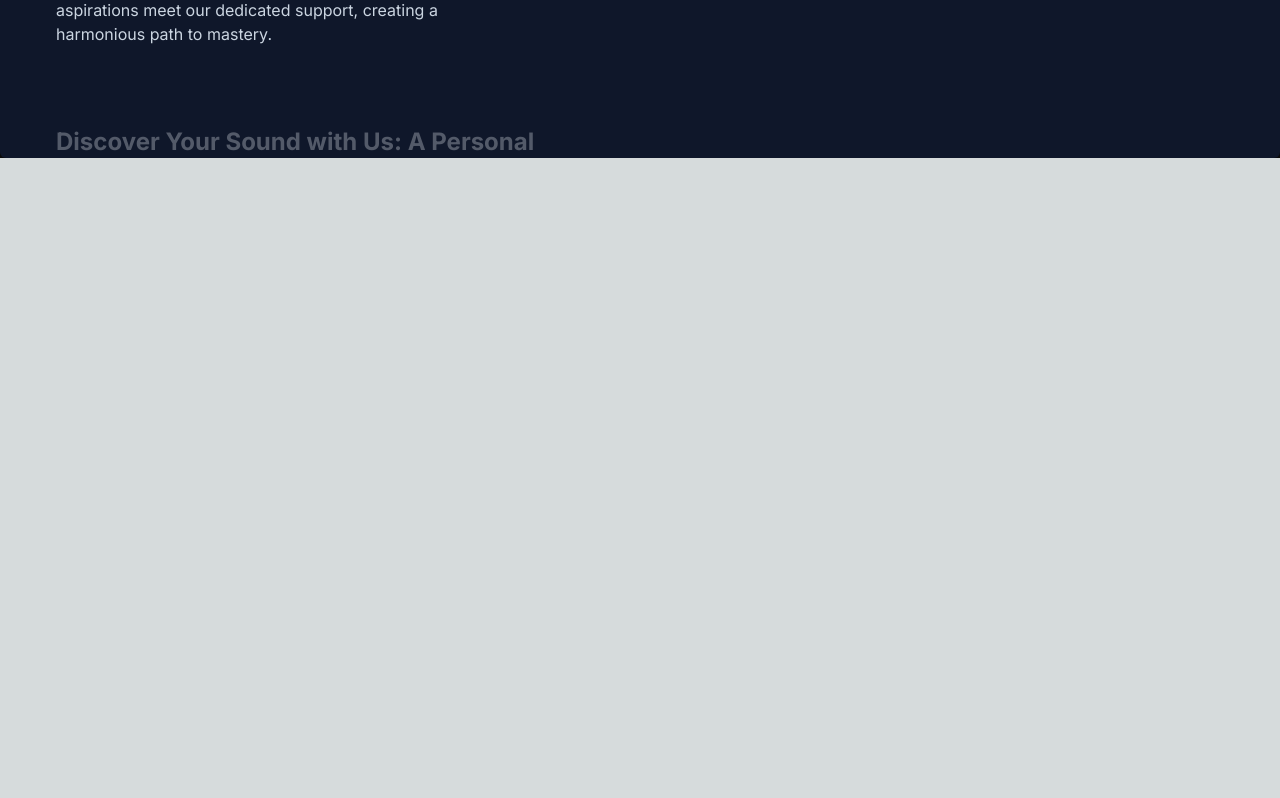
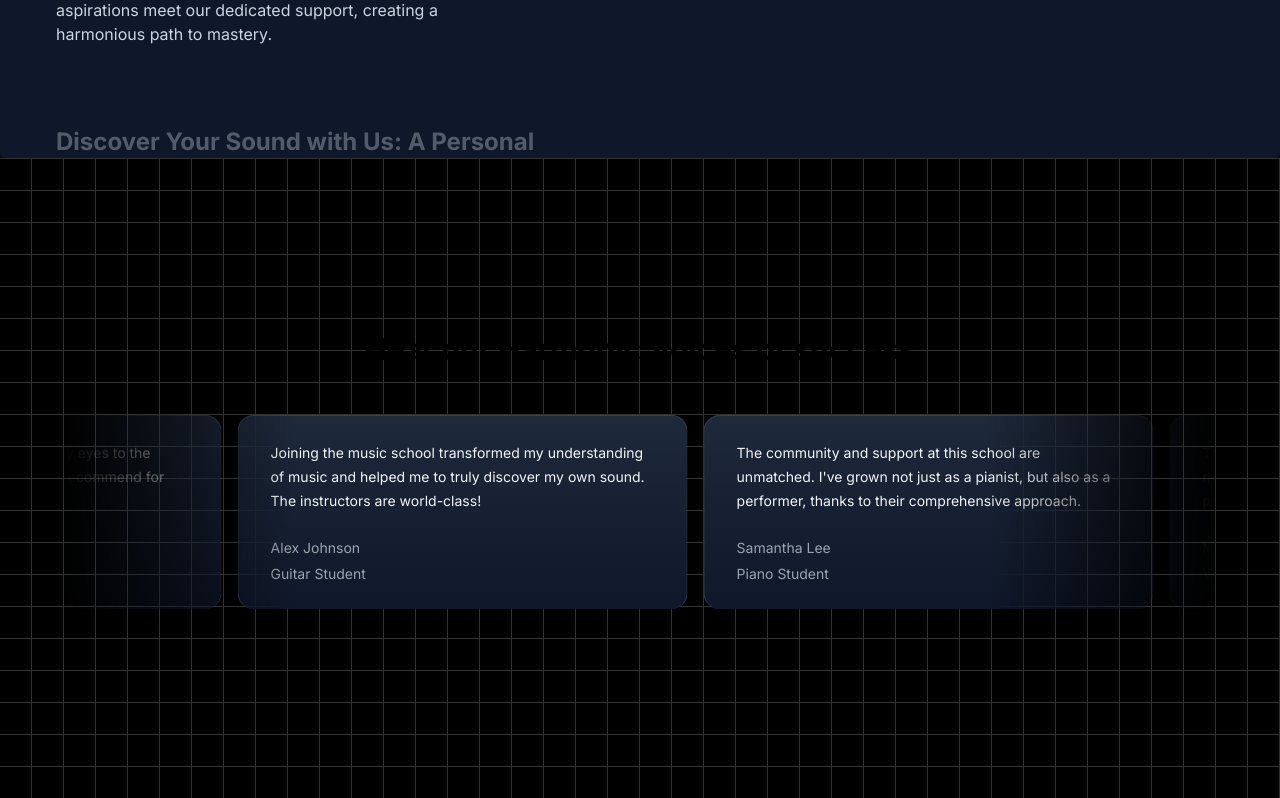
Before and after one commit to MerakiShubh/Rhythmicity, a Next.js app: page / in a window 1280 px wide. Shown: the part 1714-2512 px from the top of the page. Before the commit the page ends 1872 px from the top, so only its background shows below. Built offline with nearby package versions, Linux system fonts and the light colour scheme.

Commit message:
testmonials

```diff
--- a/src/app/page.tsx
+++ b/src/app/page.tsx
@@ -1,13 +1,14 @@
 import FeaturedCourses from "@/components/FeaturedCourses";
 import HeroSection from "@/components/HeroSection";
 import WhyChooseUs from "@/components/WhyChooseUs";
-
+import MusicSchoolTestimonials from "@/components/TestimonialCards";
 export default function Home() {
   return (
     <main className="min-h-screen bg-black/[0.96] antialiased bg-grid-white/[0.02]">
       <HeroSection />
       <FeaturedCourses />
       <WhyChooseUs />
+      <MusicSchoolTestimonials />
     </main>
   );
 }
--- /dev/null
+++ b/src/components/TestimonialCards.tsx
@@ -0,0 +1,56 @@
+"use client";
+import { InfiniteMovingCards } from "./ui/infinite-moving-cards";
+
+const musicSchoolTestimonials = [
+  {
+    quote:
+      "Joining the music school transformed my understanding of music and helped me to truly discover my own sound. The instructors are world-class!",
+    name: "Alex Johnson",
+    title: "Guitar Student",
+  },
+  {
+    quote:
+      "The community and support at this school are unmatched. I've grown not just as a pianist, but also as a performer, thanks to their comprehensive approach.",
+    name: "Samantha Lee",
+    title: "Piano Student",
+  },
+  {
+    quote:
+      "This school offered me the tools and confidence to take my singing to the next level. I'm endlessly grateful for the personalized coaching.",
+    name: "Michael Chen",
+    title: "Vocal Student",
+  },
+  {
+    quote:
+      "As a violinist, finding the right mentor can be challenging, but this school matched me with a teacher who truly understands my goals and challenges.",
+    name: "Emily Taylor",
+    title: "Violin Student",
+  },
+  {
+    quote:
+      "The production courses here opened my eyes to the intricacies of music production. Highly recommend for any aspiring producers!",
+    name: "Chris Morales",
+    title: "Music Production Student",
+  },
+];
+
+function MusicSchoolTestimonials() {
+  return (
+    <div className="h-[40rem] w-full dark:bg-black dark:bg-grid-white/[0.2] relative flex flex-col items-center justify-center overflow-hidden">
+      <h2 className="text-3xl font-bold text-center mb-8 z-10">
+        Hear our Harmony: Voices of success
+      </h2>
+      <div className="flex justify-center w-full overflow-hidden px-4 sm:px-6 lg:px-8">
+        <div className="w-full max-w-6xl">
+          <InfiniteMovingCards
+            items={musicSchoolTestimonials}
+            direction="right"
+            speed="slow"
+          />
+        </div>
+      </div>
+    </div>
+  );
+}
+
+export default MusicSchoolTestimonials;
--- /dev/null
+++ b/src/components/ui/infinite-moving-cards.tsx
@@ -0,0 +1,120 @@
+"use client";
+import { cn } from "@/utils/cn";
+import React, { useEffect, useState } from "react";
+
+export const InfiniteMovingCards = ({
+  items,
+  direction = "left",
+  speed = "fast",
+  pauseOnHover = true,
+  className,
+}: {
+  items: {
+    quote: string;
+    name: string;
+    title: string;
+  }[];
+  direction?: "left" | "right";
+  speed?: "fast" | "normal" | "slow";
+  pauseOnHover?: boolean;
+  className?: string;
+}) => {
+  const containerRef = React.useRef<HTMLDivElement>(null);
+  const scrollerRef = React.useRef<HTMLUListElement>(null);
+
+  useEffect(() => {
+    addAnimation();
+  }, []);
+  const [start, setStart] = useState(false);
+  function addAnimation() {
+    if (containerRef.current && scrollerRef.current) {
+      const scrollerContent = Array.from(scrollerRef.current.children);
+
+      scrollerContent.forEach((item) => {
+        const duplicatedItem = item.cloneNode(true);
+        if (scrollerRef.current) {
+          scrollerRef.current.appendChild(duplicatedItem);
+        }
+      });
+
+      getDirection();
+      getSpeed();
+      setStart(true);
+    }
+  }
+  const getDirection = () => {
+    if (containerRef.current) {
+      if (direction === "left") {
+        containerRef.current.style.setProperty(
+          "--animation-direction",
+          "forwards"
+        );
+      } else {
+        containerRef.current.style.setProperty(
+          "--animation-direction",
+          "reverse"
+        );
+      }
+    }
+  };
+  const getSpeed = () => {
+    if (containerRef.current) {
+      if (speed === "fast") {
+        containerRef.current.style.setProperty("--animation-duration", "20s");
+      } else if (speed === "normal") {
+        containerRef.current.style.setProperty("--animation-duration", "40s");
+      } else {
+        containerRef.current.style.setProperty("--animation-duration", "80s");
+      }
+    }
+  };
+  return (
+    <div
+      ref={containerRef}
+      className={cn(
+        "scroller relative z-20  max-w-7xl overflow-hidden  [mask-image:linear-gradient(to_right,transparent,white_20%,white_80%,transparent)]",
+        className
+      )}
+    >
+      <ul
+        ref={scrollerRef}
+        className={cn(
+          " flex min-w-full shrink-0 gap-4 py-4 w-max flex-nowrap",
+          start && "animate-scroll ",
+          pauseOnHover && "hover:[animation-play-state:paused]"
+        )}
+      >
+        {items.map((item, idx) => (
+          <li
+            className="w-[350px] max-w-full relative rounded-2xl border border-b-0 flex-shrink-0 border-slate-700 px-8 py-6 md:w-[450px]"
+            style={{
+              background:
+                "linear-gradient(180deg, var(--slate-800), var(--slate-900)",
+            }}
+            key={item.name}
+          >
+            <blockquote>
+              <div
+                aria-hidden="true"
+                className="user-select-none -z-1 pointer-events-none absolute -left-0.5 -top-0.5 h-[calc(100%_+_4px)] w-[calc(100%_+_4px)]"
+              ></div>
+              <span className=" relative z-20 text-sm leading-[1.6] text-gray-100 font-normal">
+                {item.quote}
+              </span>
+              <div className="relative z-20 mt-6 flex flex-row items-center">
+                <span className="flex flex-col gap-1">
+                  <span className=" text-sm leading-[1.6] text-gray-400 font-normal">
+                    {item.name}
+                  </span>
+                  <span className=" text-sm leading-[1.6] text-gray-400 font-normal">
+                    {item.title}
+                  </span>
+                </span>
+              </div>
+            </blockquote>
+          </li>
+        ))}
+      </ul>
+    </div>
+  );
+};
--- a/tailwind.config.ts
+++ b/tailwind.config.ts
@@ -1,4 +1,5 @@
 import type { Config } from "tailwindcss";
+const svgToDataUri = require("mini-svg-data-uri");
 const defaultTheme = require("tailwindcss/defaultTheme");
 const colors = require("tailwindcss/colors");
 const {
@@ -18,6 +19,8 @@
       animation: {
         shimmer: "shimmer 2s linear infinite",
         spotlight: "spotlight 2s ease .75s 1 forwards",
+        scroll:
+          "scroll var(--animation-duration, 40s) var(--animation-direction, forwards) linear infinite",
       },
       keyframes: {
         shimmer: {
@@ -38,6 +41,11 @@
             transform: "translate(-50%,-40%) scale(1)",
           },
         },
+        scroll: {
+          to: {
+            transform: "translate(calc(-50% - 0.5rem))",
+          },
+        },
       },
       backgroundImage: {
         "gradient-radial": "radial-gradient(var(--tw-gradient-stops))",
@@ -46,7 +54,7 @@
       },
     },
   },
-  plugins: [addVariablesForColors],
+  plugins: [addVariablesForColors, addSvgPatterns],
 };
 function addVariablesForColors({ addBase, theme }: any) {
   let allColors = flattenColorPalette(theme("colors"));
@@ -58,5 +66,26 @@
     ":root": newVars,
   });
 }
-
+function addSvgPatterns({ matchUtilities, theme }: any) {
+  matchUtilities(
+    {
+      "bg-grid": (value: any) => ({
+        backgroundImage: `url("${svgToDataUri(
+          `<svg xmlns="http://www.w3.org/2000/svg" viewBox="0 0 32 32" width="32" height="32" fill="none" stroke="${value}"><path d="M0 .5H31.5V32"/></svg>`
+        )}")`,
+      }),
+      "bg-grid-small": (value: any) => ({
+        backgroundImage: `url("${svgToDataUri(
+          `<svg xmlns="http://www.w3.org/2000/svg" viewBox="0 0 32 32" width="8" height="8" fill="none" stroke="${value}"><path d="M0 .5H31.5V32"/></svg>`
+        )}")`,
+      }),
+      "bg-dot": (value: any) => ({
+        backgroundImage: `url("${svgToDataUri(
+          `<svg xmlns="http://www.w3.org/2000/svg" viewBox="0 0 32 32" width="16" height="16" fill="none"><circle fill="${value}" id="pattern-circle" cx="10" cy="10" r="1.6257413380501518"></circle></svg>`
+        )}")`,
+      }),
+    },
+    { values: flattenColorPalette(theme("backgroundColor")), type: "color" }
+  );
+}
 export default config;
```
Also changed, not shown: package.json (+7 -5 lines), 1 other file (tests, documents, lock files or other folders).
